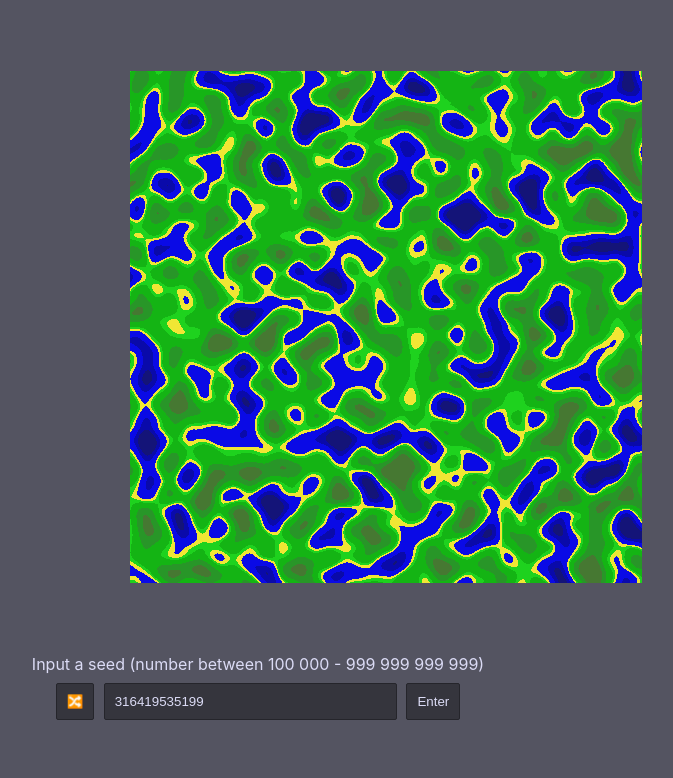
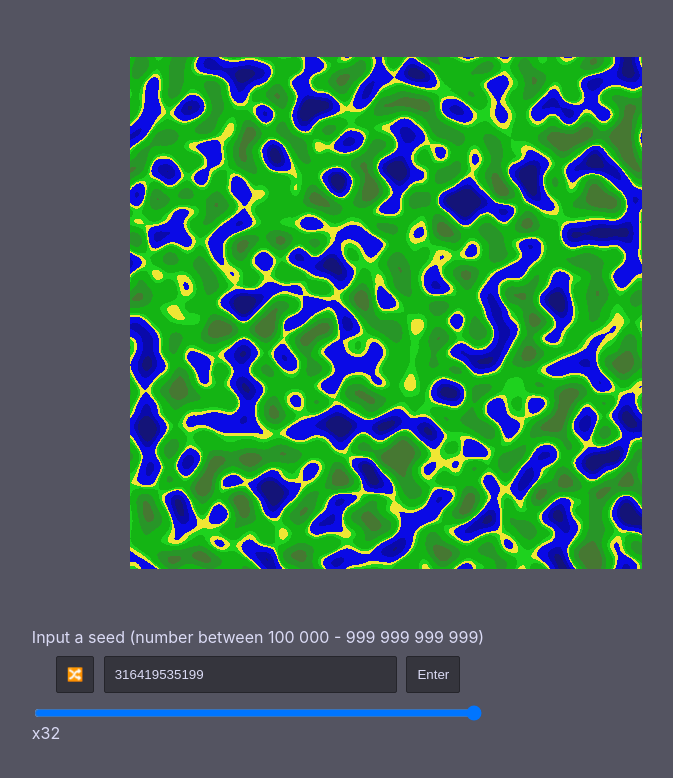
Before and after one commit to Reishi006/perlin-canvas, a React (Create React App) app: page / in a window 1280 px wide. Shown: the top 778 px of the page, without its empty margins (382-1055 px from the left). Built offline with nearby package versions, Linux system fonts and the light colour scheme.

Commit message:
Update Canvas.js
added an input type range for setting the size of noise grid, thus adjusting gradient vector distribution accordingly

```diff
--- a/src/Canvas.js
+++ b/src/Canvas.js
@@ -26,10 +26,9 @@ function Canvas(props) {
   const inputRef = useRef(null);
 
   const randomValue = Math.floor(Math.random()*999999999999)+100000;
-
-  const size = 32;
   //const [input, setInput] = useState(Math.floor(Math.random()*99999999)+100000);
   const [plotValues, setPlotValues] = useState(null);
+  const [size, setSize] = useState(32);
 
   const draw = () => {
     const canvas = canvasRef.current;
@@ -159,6 +158,34 @@ function Canvas(props) {
     }
   }
 
+  const handleSize = (e) => {
+    switch (e.target.value) {
+      case '0':
+        setSize(8);
+        break;
+      case '1':
+        setSize(16);
+        break;
+      case '2':
+        setSize(32);
+        break;
+      case '3':
+        setSize(64);
+        break;
+      case '4':
+        setSize(128);
+        break;
+      case '5':
+        setSize(256);
+        break;
+      case '6':
+        setSize(512);
+        break;
+      default:
+        return;
+    }
+  }
+
     return (
     <>
       <div className='perlin'>
@@ -238,6 +265,18 @@ function Canvas(props) {
             onClick={() => generatePerlinButton()}
           >Enter</button>
         </div>
+        <input
+          className='seed-size'
+          type='range'
+          min='0'
+          max='6'
+          list='sizes'
+          onChange={(e) => handleSize(e)}
+          onMouseUp={() => generatePerlinButton()}
+        ></input>
+        <label
+          className='seed-size-label'
+        >x{size}</label>
       </div>
     </>
     );
```
Lines whose indentation alone changed are shown as unchanged.
